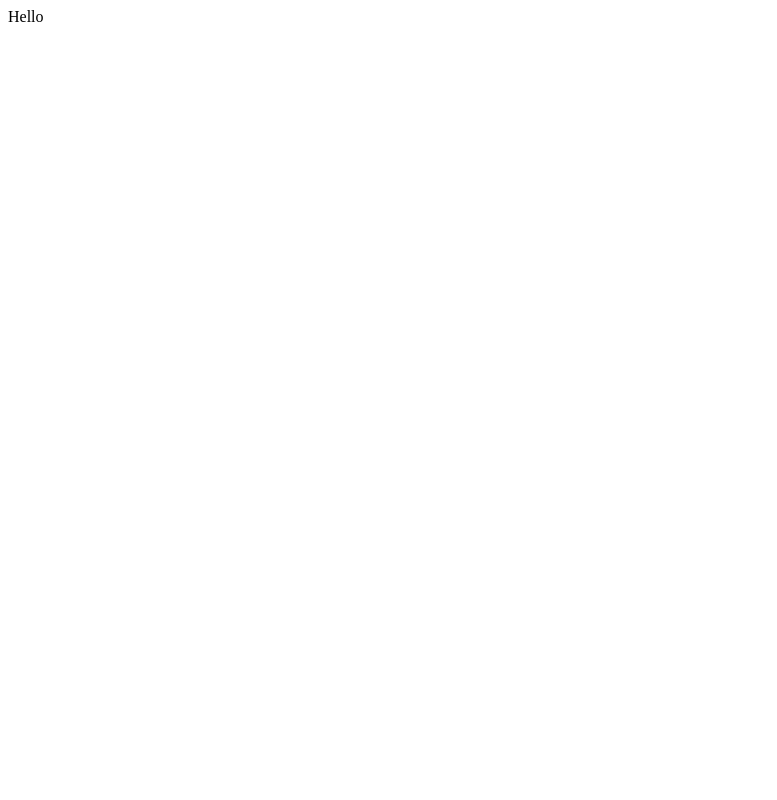
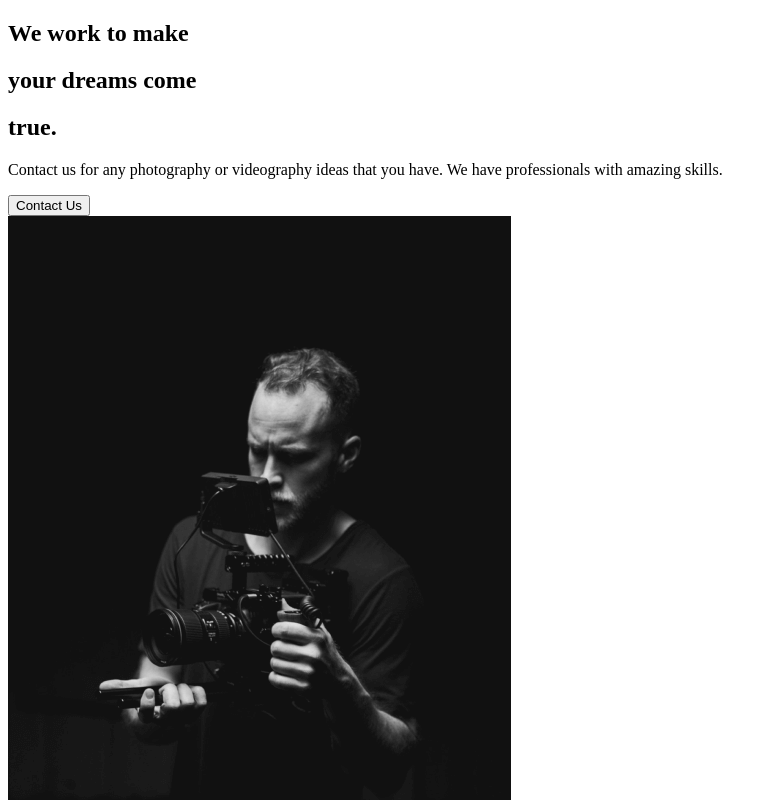
Before and after one commit to rangoc/Movies-Portfolio, a React (Create React App) app: page / in a window 1280 px wide. Shown: the top 800 px of the page, without its empty margins (0-777 px from the left). Built offline with nearby package versions, Linux system fonts and the light colour scheme.

Commit message:
Added About section in AboutUs page

```diff
--- /dev/null
+++ b/src/components/AboutSection.js
@@ -0,0 +1,33 @@
+import React from 'react';
+import home1 from 'assets/home1.png';
+const AboutSection = () => {
+  return (
+    <div>
+      <div className="description">
+        <div className="title">
+          <div className="hide">
+            <h2>We work to make</h2>
+          </div>
+          <div className="hide">
+            <h2>
+              your <span>dreams</span> come
+            </h2>
+          </div>
+          <div className="hide">
+            <h2>true.</h2>
+          </div>
+          <p>
+            Contact us for any photography or videography ideas that you have.
+            We have professionals with amazing skills.
+          </p>
+          <button>Contact Us</button>
+        </div>
+      </div>
+      <div className="image">
+        <img src={home1} alt="guy with a camera" />
+      </div>
+    </div>
+  );
+};
+
+export default AboutSection;
--- a/src/components/App.js
+++ b/src/components/App.js
@@ -1,7 +1,8 @@
 import React from 'react';
-
+//Import Pages
+import AboutUs from 'pages/AboutUs';
 const App = () => {
-  return <div>Hello</div>;
+  return <AboutUs />;
 };
 
 export default App;
--- /dev/null
+++ b/src/pages/AboutUs.js
@@ -0,0 +1,8 @@
+import React from 'react';
+// Page components
+import AboutSection from 'components/AboutSection';
+const AboutUs = () => {
+  return <AboutSection />;
+};
+
+export default AboutUs;
```
